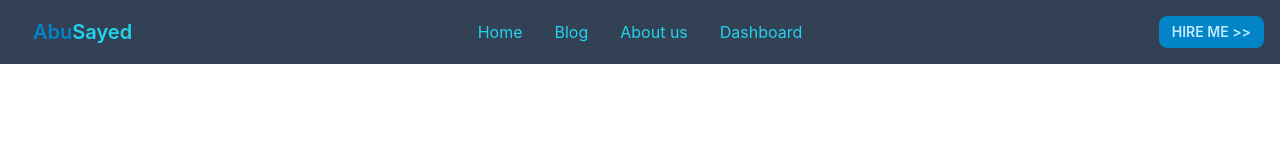
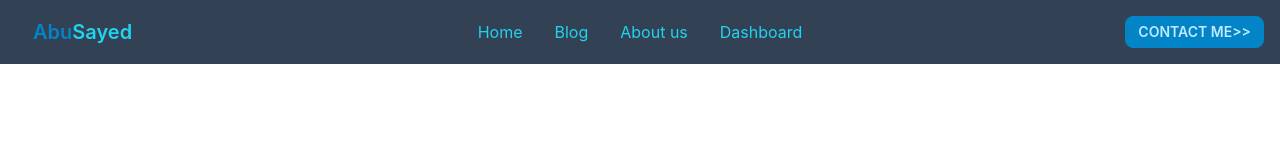
Before and after one commit to Sayedfarabi/my-portfolio-website, a React (Create React App) app: page / in a window 1280 px wide. Shown: the top 160 px of the page. Built offline with nearby package versions, Linux system fonts and the light colour scheme; no server answers.

Commit message:
contact me form route change

```diff
--- a/src/Component/Common/Navbar/Navbar.jsx
+++ b/src/Component/Common/Navbar/Navbar.jsx
@@ -29,7 +29,7 @@ const Navbar = () => {
                     </ul>
                 </div>
                 <div className="navbar-end">
-                    <Link to="" className="btn btn-sm btn-primary">{"Hire Me >>"}</Link>
+                    <Link to="/contactMe" className="btn btn-sm btn-primary">{"Contact Me>>"}</Link>
                 </div>
             </div>
         </section>
--- a/src/Pages/Home/Home.jsx
+++ b/src/Pages/Home/Home.jsx
@@ -31,10 +31,6 @@ const Home = () => {
                     <h3 className='text-3xl font-bold text-secondary my-12 text-center'>|| PROJECTS ||</h3>
                     <Projects></Projects>
                 </div>
-                <div className='py-12'>
-                    <h3 className='text-3xl font-bold text-secondary my-12 text-center'>|| CONTACT ME ||</h3>
-                    <EmailForm></EmailForm>
-                </div>
 
             </div>
         </div>
--- a/src/Pages/Root/Root.jsx
+++ b/src/Pages/Root/Root.jsx
@@ -2,6 +2,7 @@ import React from 'react';
 import { Outlet } from 'react-router-dom'
 import Footer from '../../Component/Common/Footer/Footer';
 import Navbar from '../../Component/Common/Navbar/Navbar';
+import EmailForm from '../Home/EmailForm/EmailForm';
 
 const Root = () => {
     return (
@@ -10,6 +11,12 @@ const Root = () => {
             <div style={{ minHeight: "90vh" }}>
                 <Outlet></Outlet>
             </div>
+            <div>
+                <div className='py-12'>
+                    <h3 className='text-3xl font-bold text-secondary my-12 text-center'>|| CONTACT ME ||</h3>
+                    <EmailForm></EmailForm>
+                </div>
+            </div>
             <Footer></Footer>
         </>
     );
--- a/src/Router/Routes.jsx
+++ b/src/Router/Routes.jsx
@@ -8,6 +8,7 @@ import Hobbies from "../Pages/AboutUs/AboutUs/Hobbies/Hobbies";
 import Blog from "../Pages/Blog/Blog/Blog";
 import AddProject from "../Pages/Dashboard/AddProject/AddProject";
 import AddService from "../Pages/Dashboard/AddService/AddService";
+import EmailForm from "../Pages/Home/EmailForm/EmailForm";
 import Home from "../Pages/Home/Home";
 import Project from "../Pages/Project/Project/Project";
 import ProjectDetails from "../Pages/Project/ProjectDetails/ProjectDetails";
@@ -41,6 +42,10 @@ export const routes = createBrowserRouter([
             {
                 path: "/blog",
                 element: <Blog></Blog>
+            },
+            {
+                path: "/contactMe",
+                element: <EmailForm></EmailForm>
             },
             {
                 path: "/aboutUs",
```
